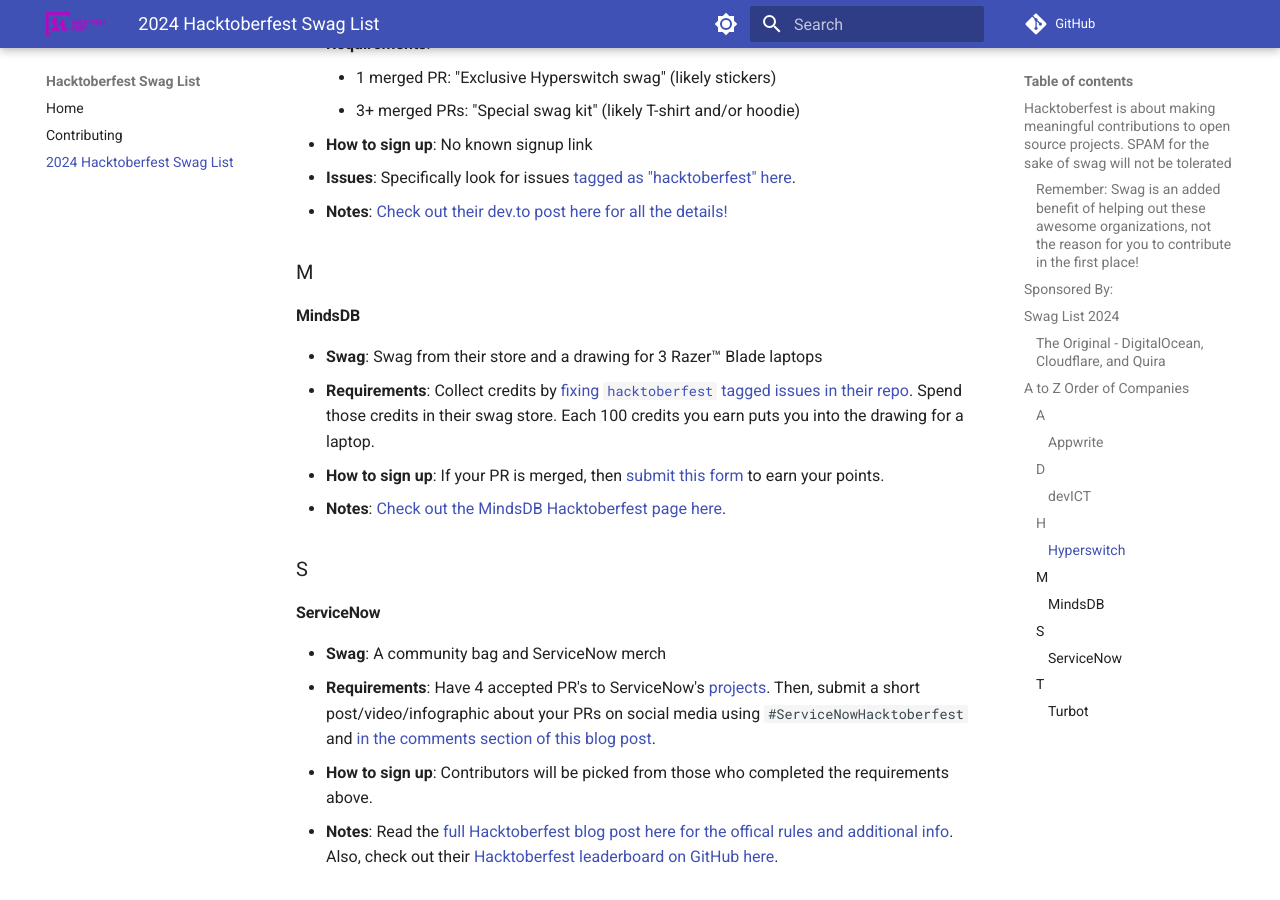
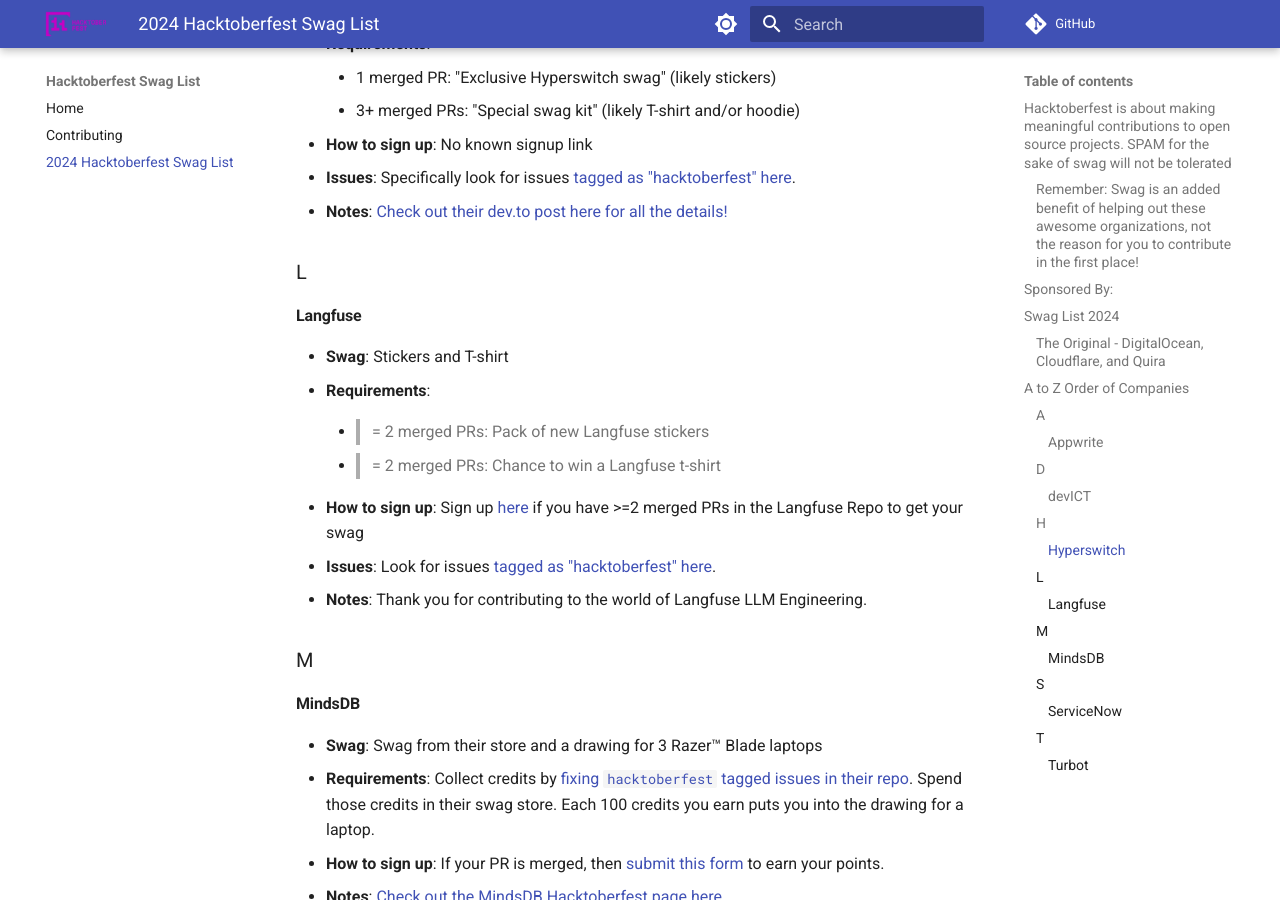
Before and after one commit to crweiner/hacktoberfest-swag-list, an MkDocs documentation site: the page built from docs/list.md, in a window 1280 px wide and 900 px high, scrolled down 1926 px. Built offline with MkDocs 1.6.1 and Material for MkDocs 9.7.7, drawn with Linux system fonts in a browser that asks for light colours; plug-ins that fetch from the network failed and are left out; comment, search, counter and statistics services are not loaded.

Commit message:
Add Langfuse Hacktoberfest Swag

```diff
--- a/docs/list.md
+++ b/docs/list.md
@@ -62,6 +62,18 @@
 - **Issues**: Specifically look for issues [tagged  as "hacktoberfest" here](https://github.com/juspay/hyperswitch/issues?q=is%3Aopen+is%3Aissue+label%3Ahacktoberfest).
 - **Notes**: [Check out their dev.to post here for all the details!](https://dev.to/hyperswitchio/hacktoberfest-2024-with-hyperswitch-47dk)
 
+### L
+
+#### **Langfuse**
+
+- **Swag**: Stickers and T-shirt
+- **Requirements**:
+    - >= 2 merged PRs: Pack of new Langfuse stickers
+    - >= 2 merged PRs: Chance to win a Langfuse t-shirt
+- **How to sign up**: Sign up [here](https://docs.google.com/forms/d/e/1FAIpQLSe_GNazlvZSkHJ-WdnWOCfplZULY3GTOzCBwZgX7X_mLjlK2A/viewform) if you have >=2 merged PRs in the Langfuse Repo to get your swag
+- **Issues**: Look for issues [tagged  as "hacktoberfest" here](https://github.com/langfuse/langfuse/issues?q=is%3Aissue+is%3Aopen+label%3Ahacktoberfest).
+- **Notes**: Thank you for contributing to the world of Langfuse LLM Engineering.
+
 ### M
 
 #### **MindsDB**
```
